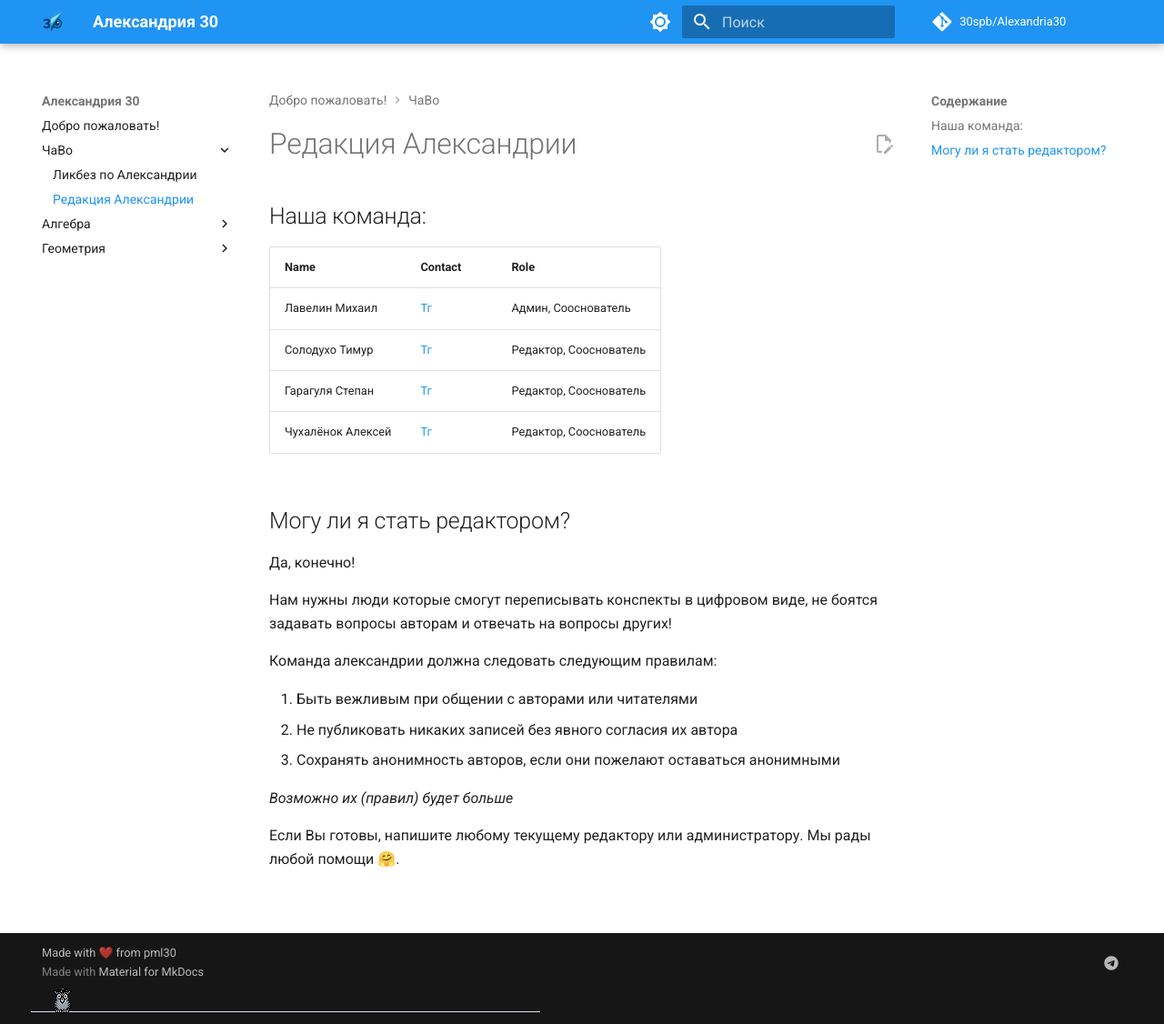
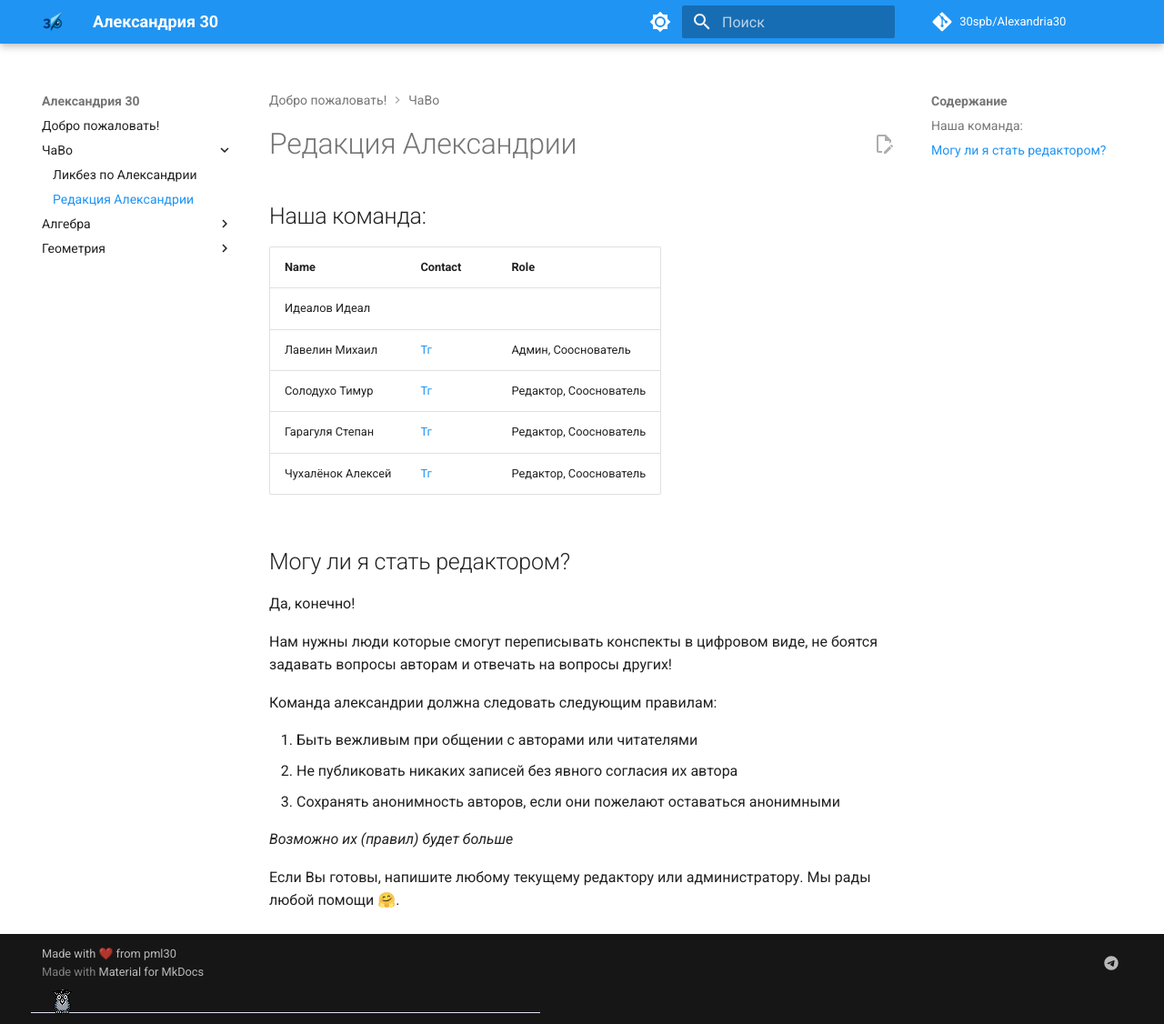
Before and after one commit to 30spb/Alexandria30, an MkDocs documentation site: the page built from docs/faq/admins.md, in a window 1280 px wide and 1126 px high. Shown: the whole window at 91% size. Built offline with MkDocs 1.6.1 and Material for MkDocs 9.7.7, drawn with Linux system fonts in a browser that asks for light colours; comment, search, counter and statistics services are not loaded.

Commit message:
Update admins.md
добавил Идеалова Идеала

```diff
--- a/docs/faq/admins.md
+++ b/docs/faq/admins.md
@@ -4,6 +4,7 @@
 
 | Name              | Contact                         | Role                   |
 | ----------------- | ------------------------------- | ---------------------- |
+| Идеалов Идеал     |                                 |                        |
 | Лавелин Михаил    | [Тг](https://t.me/mikhaillav)   | Админ, Сооснователь    |
 | Солодухо Тимур    | [Тг](https://t.me/TimurS09)     | Редактор, Сооснователь |
 | Гарагуля Степан   | [Тг](https://t.me/Stephanieliq) | Редактор, Сооснователь |
```
